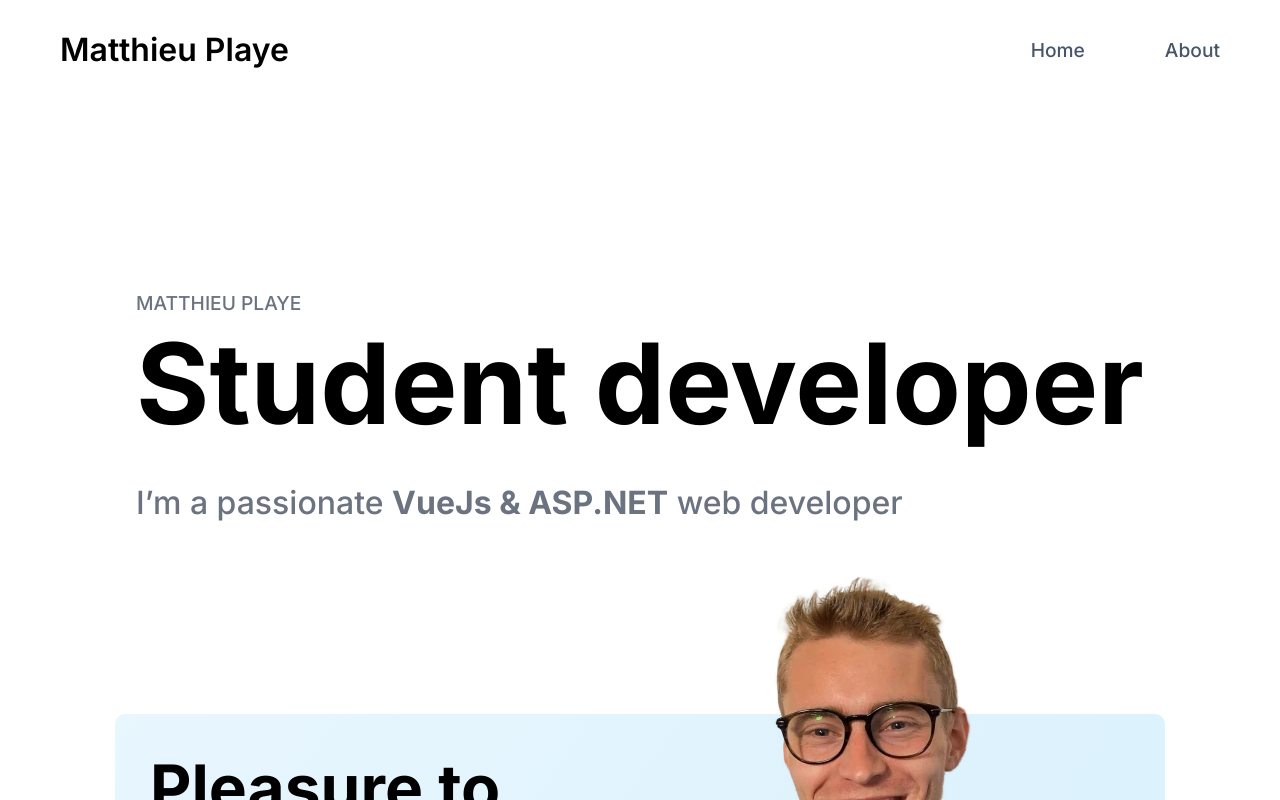
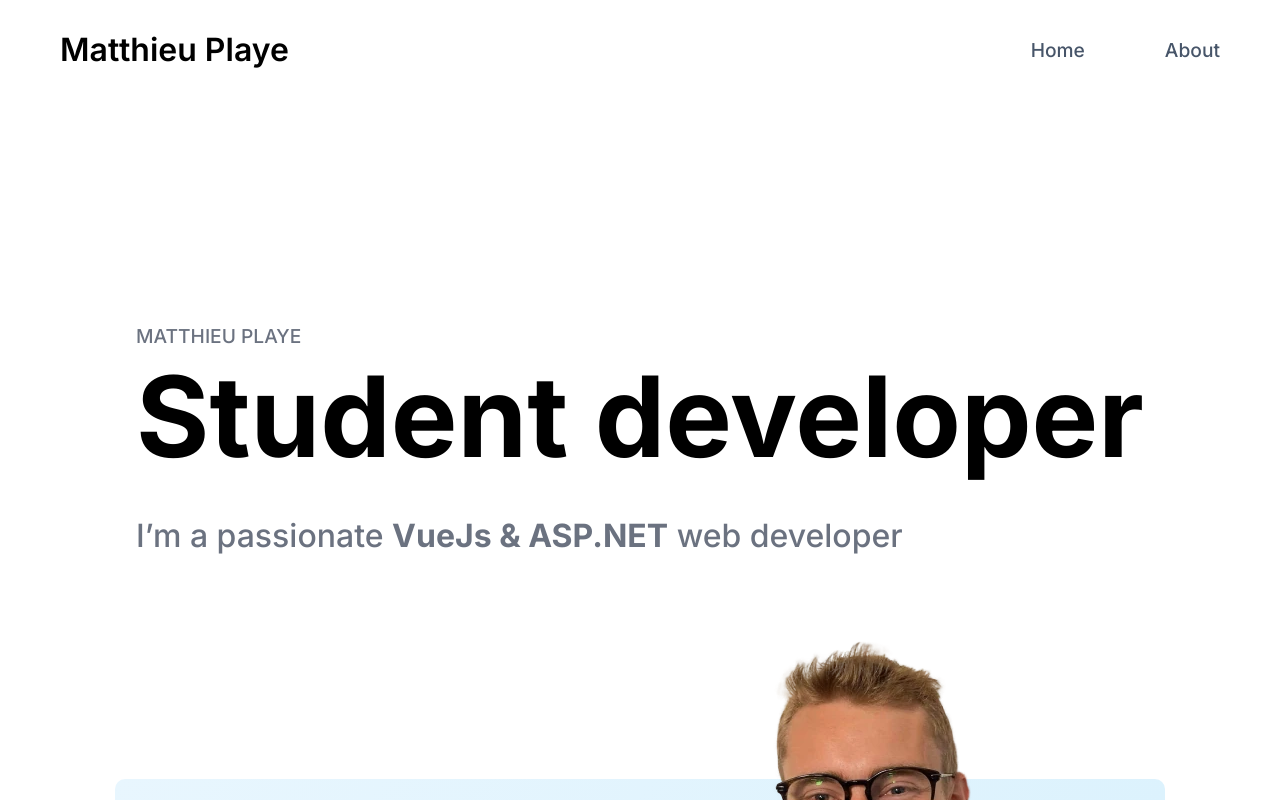
Before and after one commit to PlayeMatthieu/Portfolio, a Nuxt app: page / in a window 1280 px wide. Shown: the top 800 px of the page. Built offline with nearby package versions, Linux system fonts and the light colour scheme.

Commit message:
tweak hero section

```diff
--- a/assets/scss/components/_hero.scss
+++ b/assets/scss/components/_hero.scss
@@ -1,11 +1,10 @@
 .hero {
-  // height: 50vh;
   width: 100vw;
   display: flex;
   justify-content: center;
   flex-direction: column;
   align-items: flex-start;
-  padding: 2em 0;
+  height: 65vh;
 
   .hero-content {
     max-width: 1500px;
```
